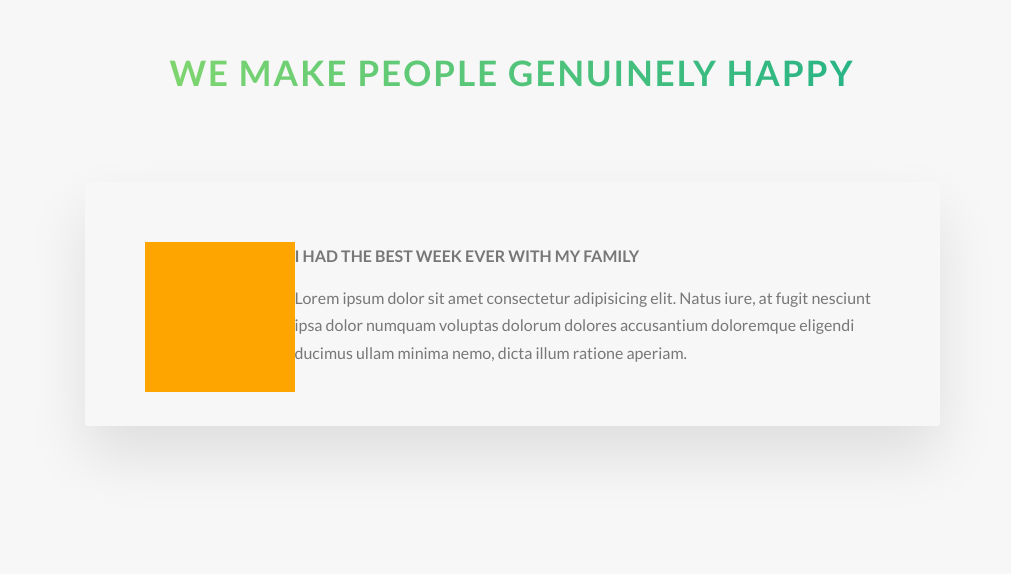
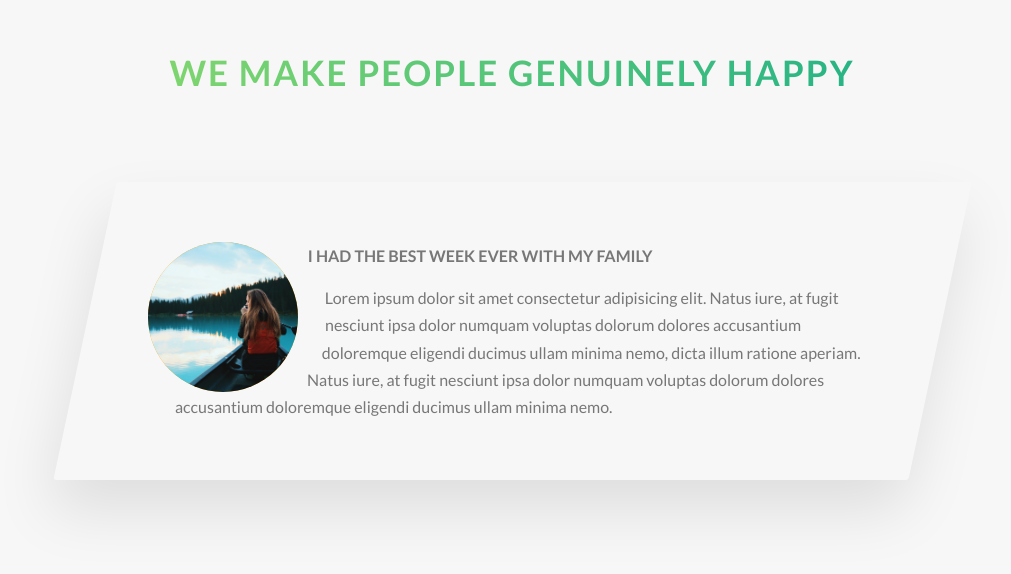
Before and after one commit to moullier/Natours, a website: page index.html in a window 1280 px wide. Shown: the part 3812-4386 px from the top of the page, without its empty margins (128-1139 px from the left). Drawn offline with Linux system fonts and the light colour scheme.

Commit message:
added story component

```diff
--- a/index.html
+++ b/index.html
@@ -213,14 +213,14 @@
                 <div class="row">
                     <div class="story">
                         <figure class="story__shape">
-
+                            <img src="img/nat-8.jpg" alt="Person on a tour" class="story__img">
                         </figure>
                         <div class="story__text">
                             <h3 class="heading-tertiary u-margin-bottom-small">
                                 I had the best week ever with my family
                             </h3>
                             <p>
-                                Lorem ipsum dolor sit amet consectetur adipisicing elit. Natus iure, at fugit nesciunt ipsa dolor numquam voluptas dolorum dolores accusantium doloremque eligendi ducimus ullam minima nemo, dicta illum ratione aperiam.
+                                Lorem ipsum dolor sit amet consectetur adipisicing elit. Natus iure, at fugit nesciunt ipsa dolor numquam voluptas dolorum dolores accusantium doloremque eligendi ducimus ullam minima nemo, dicta illum ratione aperiam. Natus iure, at fugit nesciunt ipsa dolor numquam voluptas dolorum dolores accusantium doloremque eligendi ducimus ullam minima nemo.
                             </p>
                         </div>
                     </div>
--- a/sass/components/_story.scss
+++ b/sass/components/_story.scss
@@ -4,12 +4,28 @@
     box-shadow: 0 3rem 6rem rgba($color-black, .1);
     border-radius: 3px;
     padding: 6rem;
+    padding-left: 9rem;
     font-size: $default-font-size;
+    transform: skewX(-12deg);
+
+    & > * {
+        transform: skewX(12deg);
+    }
 
     &__shape {
         width: 15rem;
         height: 15rem;
         background-color: orange;
         float: left;
+        -webkit-shape-outside: circle(50% at 50% 50%);
+        shape-outside: circle(50% at 50% 50%);
+        -webkit-clip-path: circle(50% at 50% 50%);
+        clip-path: circle(50% at 50% 50%);
+        transform: translateX(-3rem) skewX(12deg);
+    }
+
+    &__img {
+        height: 100%;
+
     }
 }
```
Also changed, not shown: css/style.css.
